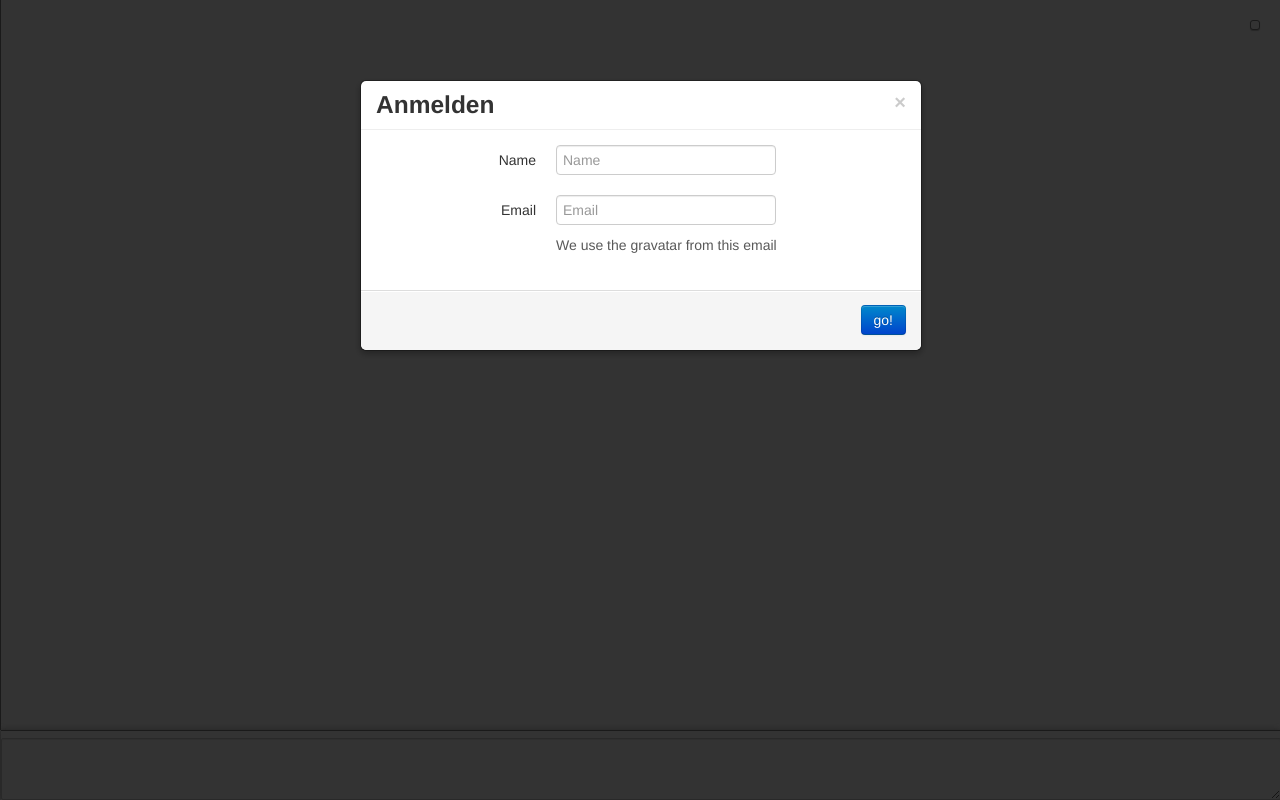
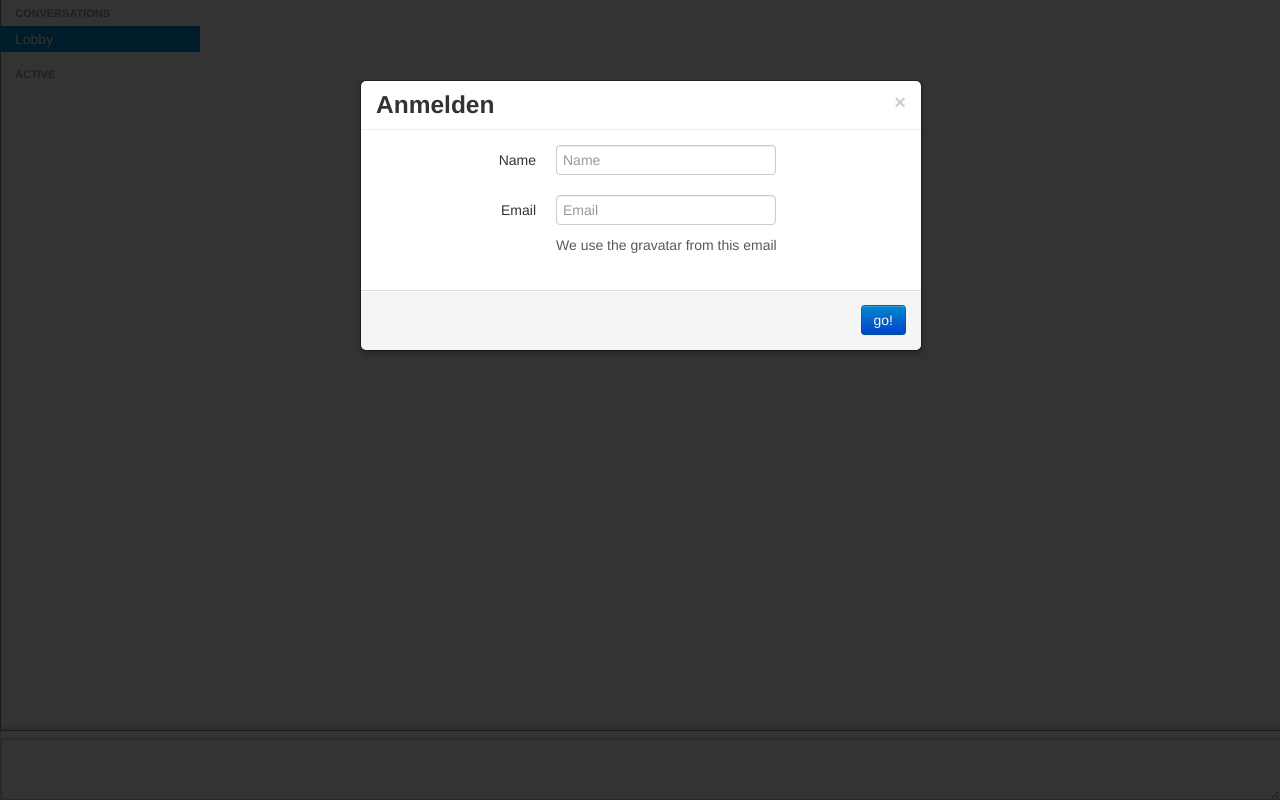
Before and after one commit to wemakeweb/chat, a website: page public/index.html in a window 1280 px wide. Drawn offline with nearby package versions, Linux system fonts and the light colour scheme; no server answers.

Commit message:
added sidebar
Signed-off-by: Sebastian Otto <=sotto@wemakeweb.de>

```diff
--- a/public/css/main.css
+++ b/public/css/main.css
@@ -8,7 +8,6 @@
 	width:200px;
 	float:left;
 	overflow: hidden;
-	display: none;
 }
 
 .chat{
@@ -17,7 +16,11 @@
 	height: 100%;
 	/*max-width: 600px;*/
 }
-#messages{ height:80%; overflow-y: scroll;}
+#messages{
+	height:80%;
+	overflow-y: scroll;
+	border-left:1px solid #ebebeb;
+}
 #input-box {
 width: 100%;
 border-top: 1px solid gray;
@@ -130,7 +133,7 @@ width: 5px;
 height: 5px;
 background: #90DB65;
 margin-right: 6px;
-margin-left: -1px;
+margin-left: 9px;
 position: relative;
 top: -1px;
 border: 1px solid #629B42;
--- a/public/index.html
+++ b/public/index.html
@@ -19,17 +19,15 @@
 
         <div class="sidebar">
             <ul class="nav nav-list">
-                <li class="nav-header">Rooms</li>
+                <li class="nav-header">Conversations</li>
                 <li class="active"><a href="#">Lobby</a></li>
+                <li class="nav-header">Active</li>
             </ul>
+            <div id="user-list">
+
+            </div>
         </div>
         <div class="chat">
-            <div id="menu">
-                <button class="toggle"><i class="icon-align-justify"></i></button>
-                <div id="user-list">
-
-                </div>
-            </div>
             <div id="messages">
 
             </div>
```
